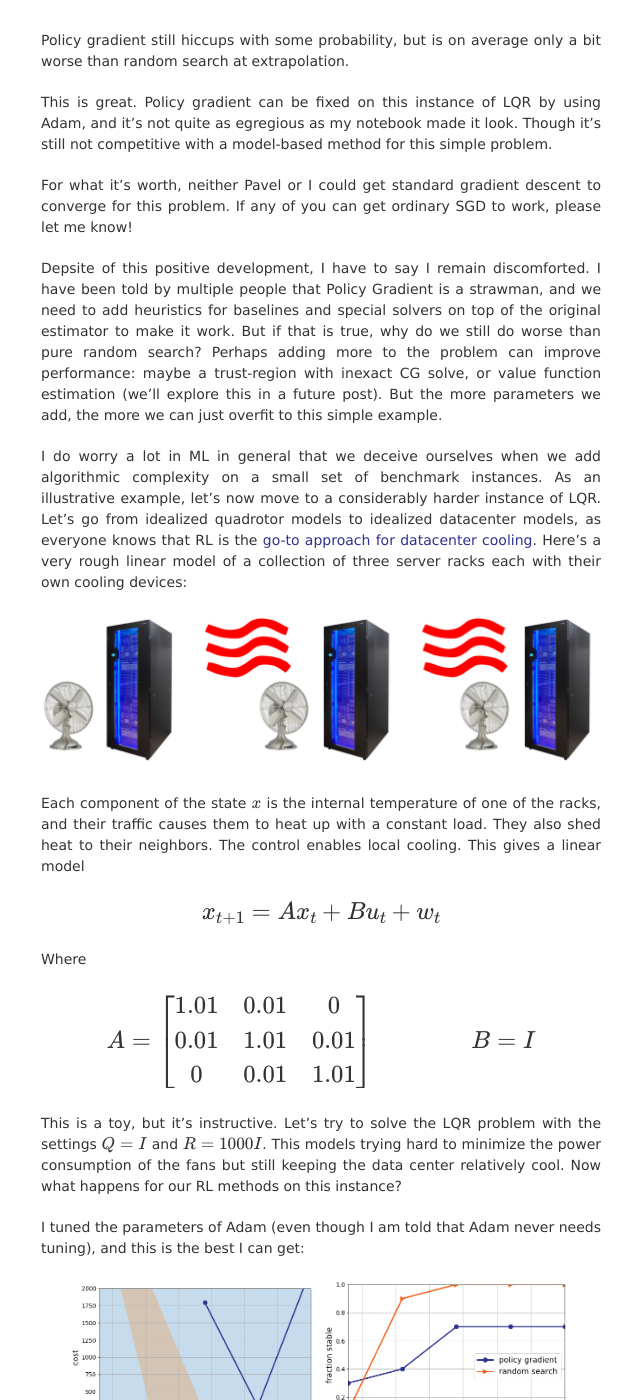
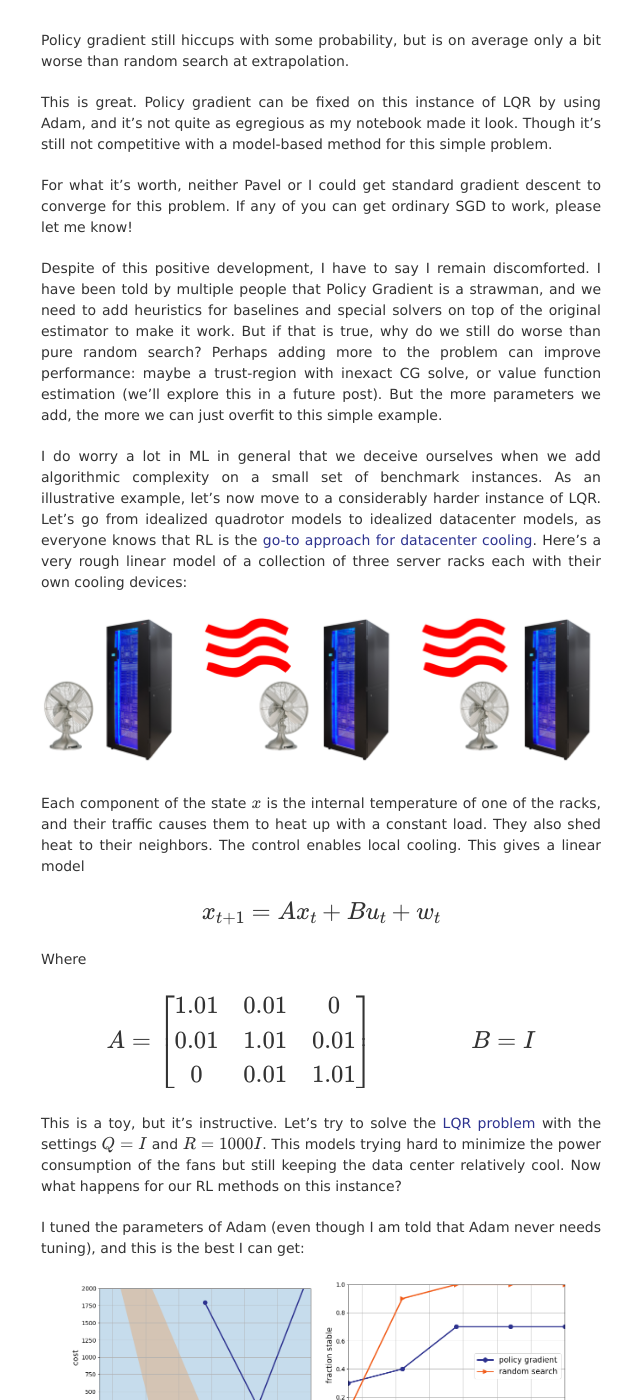
Before and after one commit to benjamin-recht/benjamin-recht.github.io, a Jekyll site: the page built from _posts/2018-03-13-pg-saga.md, in a window 1280 px wide and 1400 px high, scrolled down 1329 px. Shown: the whole window, without its empty margins (319-959 px from the left). Built offline with Jekyll 4.4.1, drawn with Linux system fonts in a browser that asks for light colours; nearby versions of some CDN libraries; formulas are drawn with MathJax 3; comment, search, counter and statistics services are not loaded.

Commit message:
minor ludwig edits

```diff
--- a/_posts/2018-03-13-pg-saga.md
+++ b/_posts/2018-03-13-pg-saga.md
@@ -29,7 +29,7 @@
 
 For what it's worth, neither Pavel or I could get standard gradient descent to converge for this problem. If any of you can get ordinary SGD to work, please let me know!
 
-Depsite of this positive development, I have to say I remain discomforted. I have been told by multiple people that Policy Gradient is a strawman, and we need to add heuristics for baselines and special solvers on top of the original estimator to make it work.  But if that is true, why do we still do worse than pure random search? Perhaps adding more to the problem can improve performance: maybe a trust-region with inexact CG solve, or value function estimation (we’ll explore this in a future post). But the more parameters we add, the more we can just overfit to this simple example.
+Despite of this positive development, I have to say I remain discomforted. I have been told by multiple people that Policy Gradient is a strawman, and we need to add heuristics for baselines and special solvers on top of the original estimator to make it work.  But if that is true, why do we still do worse than pure random search? Perhaps adding more to the problem can improve performance: maybe a trust-region with inexact CG solve, or value function estimation (we’ll explore this in a future post). But the more parameters we add, the more we can just overfit to this simple example.
 
 I do worry a lot in ML in general that we deceive ourselves when we add algorithmic complexity on a small set of benchmark instances. As an illustrative example, let’s now move to a considerably harder instance of LQR. Let’s go from idealized quadrotor models to idealized datacenter models, as everyone knows that RL is the [go-to approach for datacenter cooling](https://deepmind.com/blog/deepmind-ai-reduces-google-data-centre-cooling-bill-40/). Here’s a very rough linear model of a collection of three server racks each with their own cooling devices:
 
@@ -49,7 +49,7 @@
 \qquad \qquad B = I
 $$
 
-This is a toy, but it’s instructive. Let’s try to solve the LQR problem with the settings $Q = I$ and $R= 1000 I$. This models trying hard to minimize the power consumption of the fans but still keeping the data center relatively cool. Now what happens for our RL methods on this instance?
+This is a toy, but it’s instructive. Let’s try to solve the [LQR problem](http://www.argmin.net/2018/02/08/lqr) with the settings $Q = I$ and $R= 1000 I$. This models trying hard to minimize the power consumption of the fans but still keeping the data center relatively cool. Now what happens for our RL methods on this instance?
 
 I tuned the parameters of Adam (even though I am told that Adam never needs tuning), and this is the best I can get:
 
```
